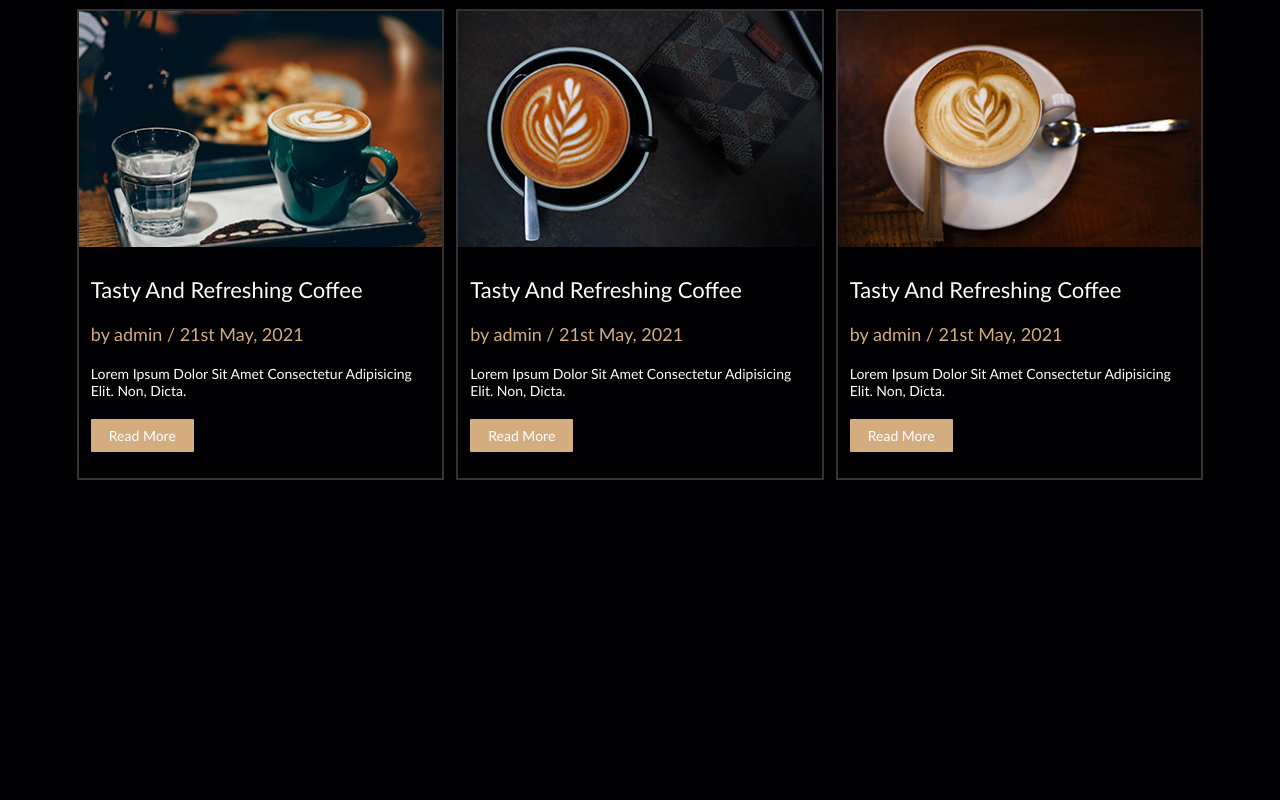
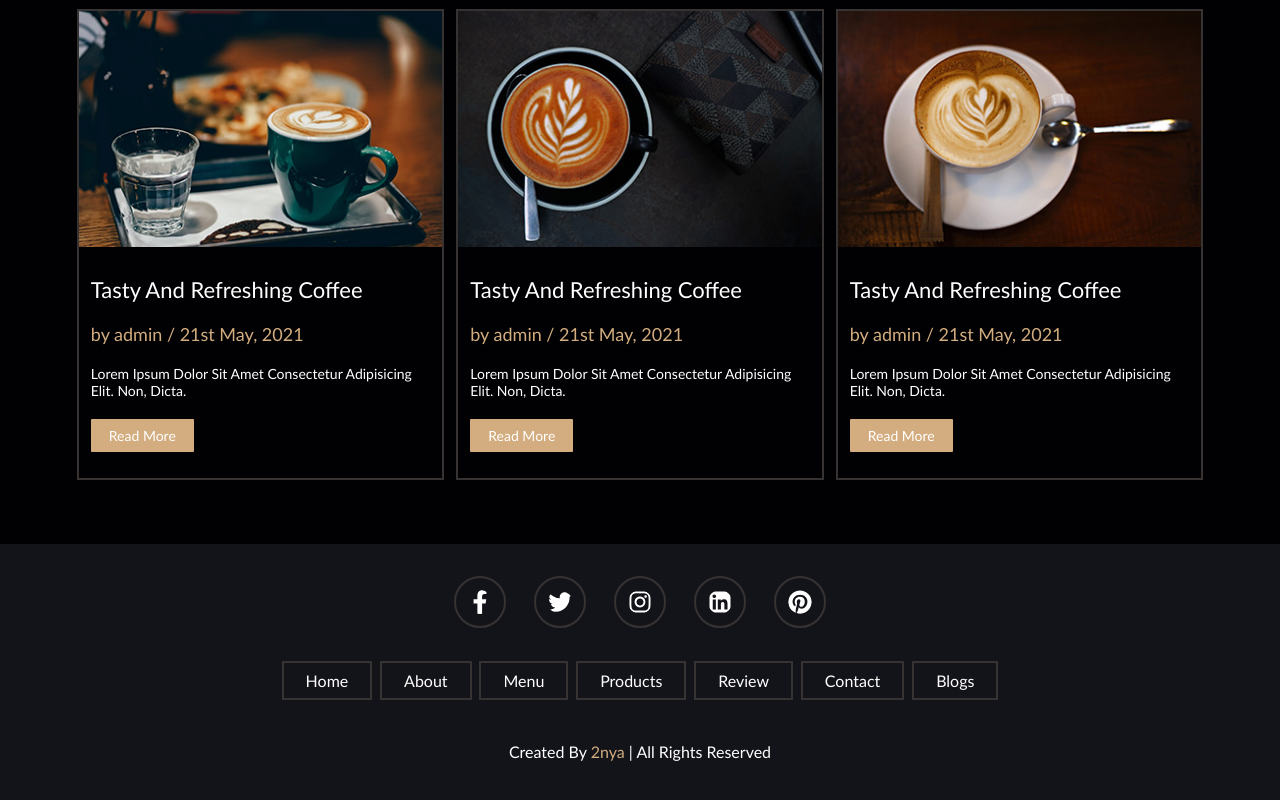
Before and after one commit to itsDonya/Cafena-reactapp, a React (Create React App) app: page / in a window 1280 px wide. Shown: the part 4047-4847 px from the top of the page. Before the commit the page ends 4527 px from the top, so only its background shows below. Built offline with nearby package versions, Linux system fonts and the light colour scheme.

Commit message:
Footer created

```diff
--- a/src/App.js
+++ b/src/App.js
@@ -7,6 +7,7 @@ import Products from "./components/Products";
 import Reviews from "./components/Reviews";
 import Contact from "./components/Contact";
 import Blogs from "./components/Blogs";
+import Footer from "./components/Footer";
 
 class App extends Component {
     render() {
@@ -21,6 +22,7 @@ class App extends Component {
                     <Reviews/>
                     <Contact/>
                     <Blogs/>
+                    <Footer/>
                 </main>
             </>
         )
--- /dev/null
+++ b/src/components/Footer.js
@@ -0,0 +1,35 @@
+import React from "react";
+import styles from "./Footer.module.css";
+import { Facebook } from "./Icons";
+import { Twitter } from "./Icons";
+import { Instagram } from "./Icons";
+import { LinkedIn } from "./Icons";
+import { Pinterest } from "./Icons";
+
+const Footer = () => {
+    return(
+        <footer>
+            <section className={styles.icons}>
+                <Facebook/>
+                <Twitter/>
+                <Instagram/>
+                <LinkedIn/>
+                <Pinterest/>
+            </section>
+            <nav className={styles.footerNav}>
+                <ul>
+                    <li><a href="./index.html">Home</a></li>
+                    <li><a href="#about">About</a></li>
+                    <li><a href="#menu">Menu</a></li>
+                    <li><a href="#products">Products</a></li>
+                    <li><a href="#review">Review</a></li>
+                    <li><a href="#contact">Contact</a></li>
+                    <li><a href="#blogs">Blogs</a></li>
+                </ul>
+            </nav>
+            <p className={styles.copyright}>created by <a href="https://github.com/itsDonya" className={styles.footerOrange} title="Love You">2nya</a> | all rights reserved</p>
+        </footer>
+    )
+}
+
+export default Footer;
--- /dev/null
+++ b/src/components/Footer.module.css
@@ -0,0 +1,76 @@
+footer {
+    width: 100%;
+    height: 260px;
+    display: flex;
+    flex-direction: column;
+    justify-content: space-evenly;
+    align-items: center;
+    margin-top: 4rem;
+    background-color: #13131a;
+}
+
+.icons {
+    height: auto;
+    display: flex;
+    justify-content: space-between;
+    align-items: center;
+}
+
+.icons svg {
+    width: 52px;
+    height: 52px;
+    display: flex;
+    justify-content: center;
+    align-items: center;
+    fill: white;
+    border: 2px solid #373333;
+    border-radius: 50%;
+    padding: 12px;
+}
+
+.icons svg:hover {
+    transition: all .3s ease-in-out;
+    background-color: #d3ad7f;
+    border: 2px solid #d3ad7f;
+    cursor: pointer;
+}
+
+.footerNav {
+    width: 56%;
+}
+
+.footerNav ul {
+    list-style: none;
+    display: flex;
+    justify-content: space-between;
+    align-items: center;
+    flex-wrap: wrap;
+}
+
+.footerNav ul li {
+    border: 2px solid #373333;
+    padding: 8px 22px;
+}
+
+.footerNav ul li:hover {
+    transition: all .3s ease-in-out;
+    background-color: #d3ad7f;
+    border: 2px solid #d3ad7f;
+    cursor: pointer;
+
+}
+
+.footerNav ul li a {
+    color: white;
+    text-decoration: none;
+}
+
+.copyright {
+    text-transform: capitalize;
+    color: white;
+}
+
+.footerOrange {
+    color: #d3ad7f;
+    text-decoration: none;
+}
```
